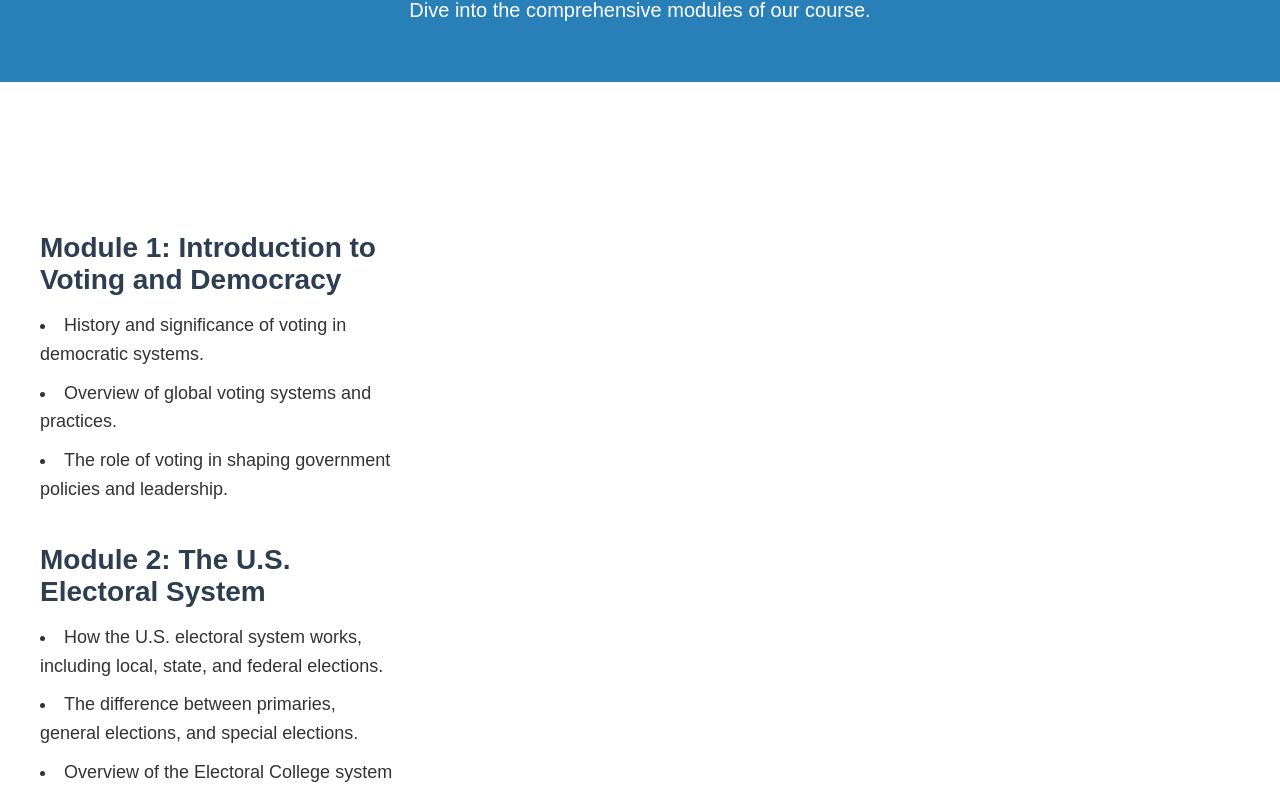
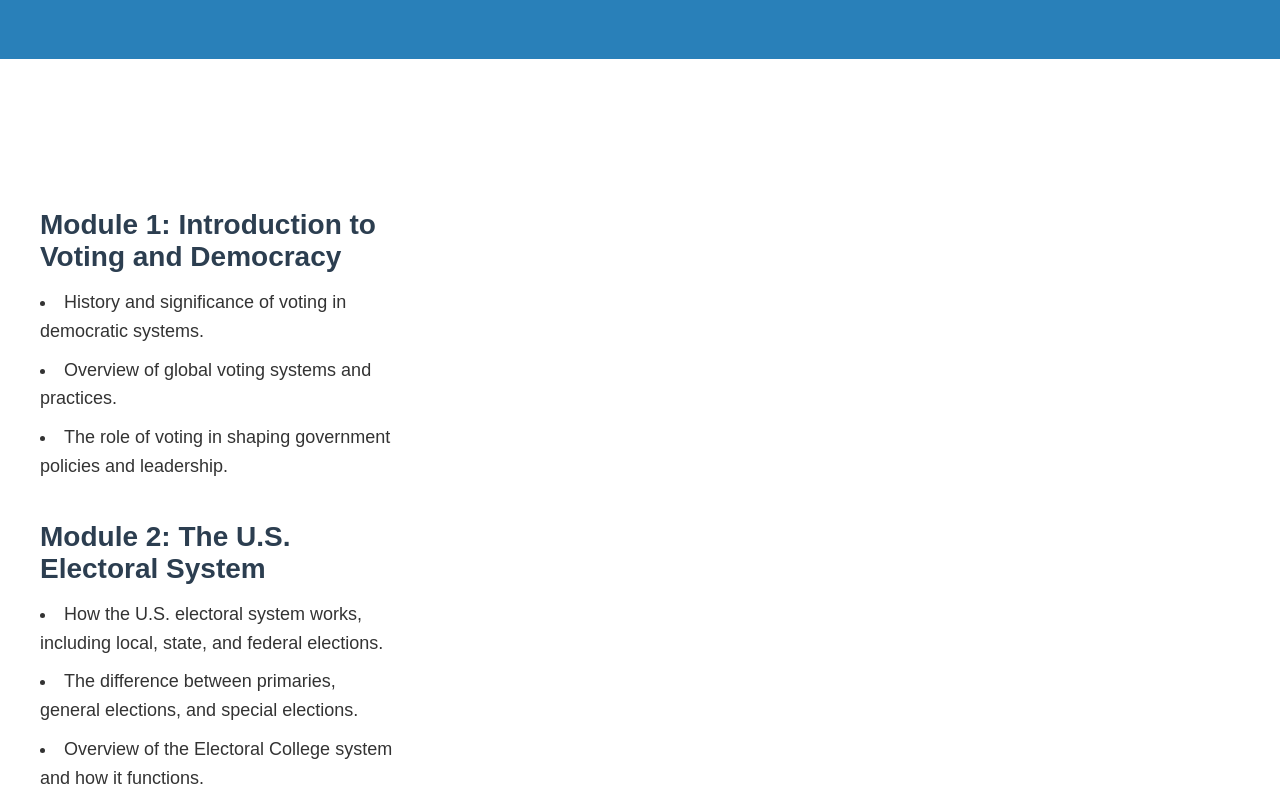
Before and after one commit to vedantsaran/LexVotingCourse, a plain HTML site: page curriculum.html in a window 1280 px wide. Shown: the part 164-958 px from the top of the page. Drawn offline with Linux system fonts and the light colour scheme.

Commit message:
Update curriculum.html

```diff
--- a/curriculum.html
+++ b/curriculum.html
@@ -22,7 +22,7 @@
     <!-- Page Banner -->
     <section class="page-banner">
         <h1>Curriculum Overview</h1>
-        <p>Dive into the comprehensive modules of our course.</p>
+
     </section>
 
     <!-- Main Content -->
```
